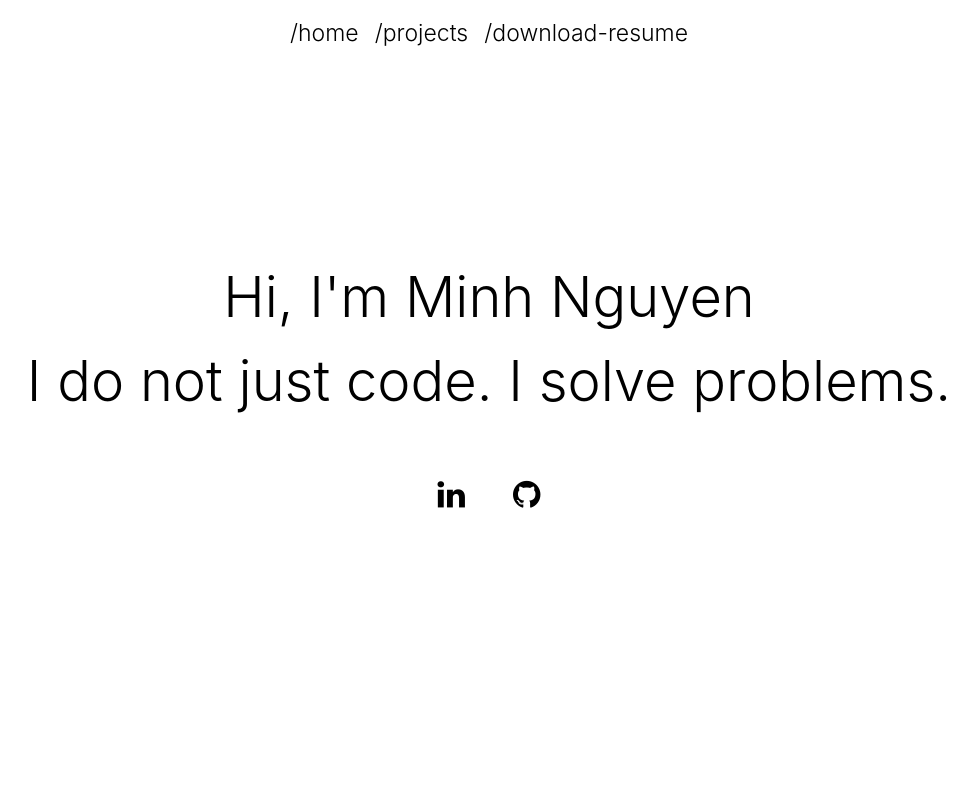
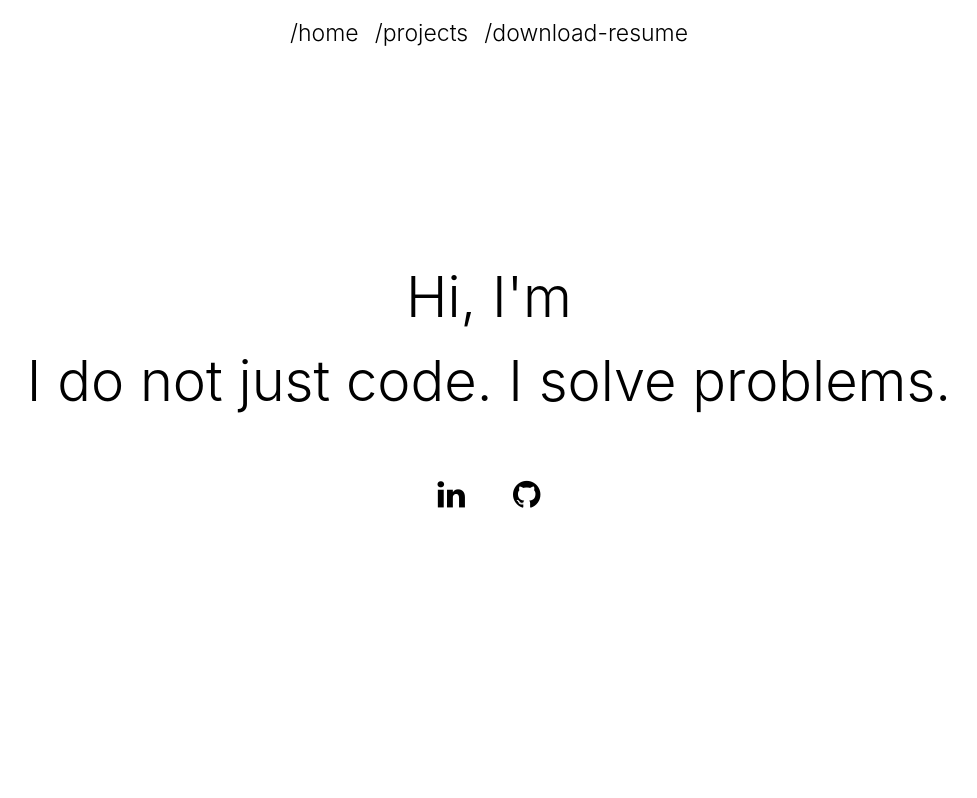
Before and after one commit to kentmonh/react-portfolio, a React (Create React App) app: page / in a window 1280 px wide. Shown: the top 798 px of the page, without its empty margins (151-1128 px from the left). Built offline with nearby package versions, Linux system fonts and the light colour scheme.

Commit message:
Test change site.

```diff
--- a/src/components/Hero.js
+++ b/src/components/Hero.js
@@ -17,7 +17,7 @@ function Hero(props) {
   return (
     <div id="hero">
       <div class="Hero">
-        <p class="display-4">Hi, I'm Minh Nguyen</p>
+        <p class="display-4">Hi, I'm </p>
         <p class="display-4">I do not just code. I solve problems.</p>
 
         <div class="mt-4">
```
